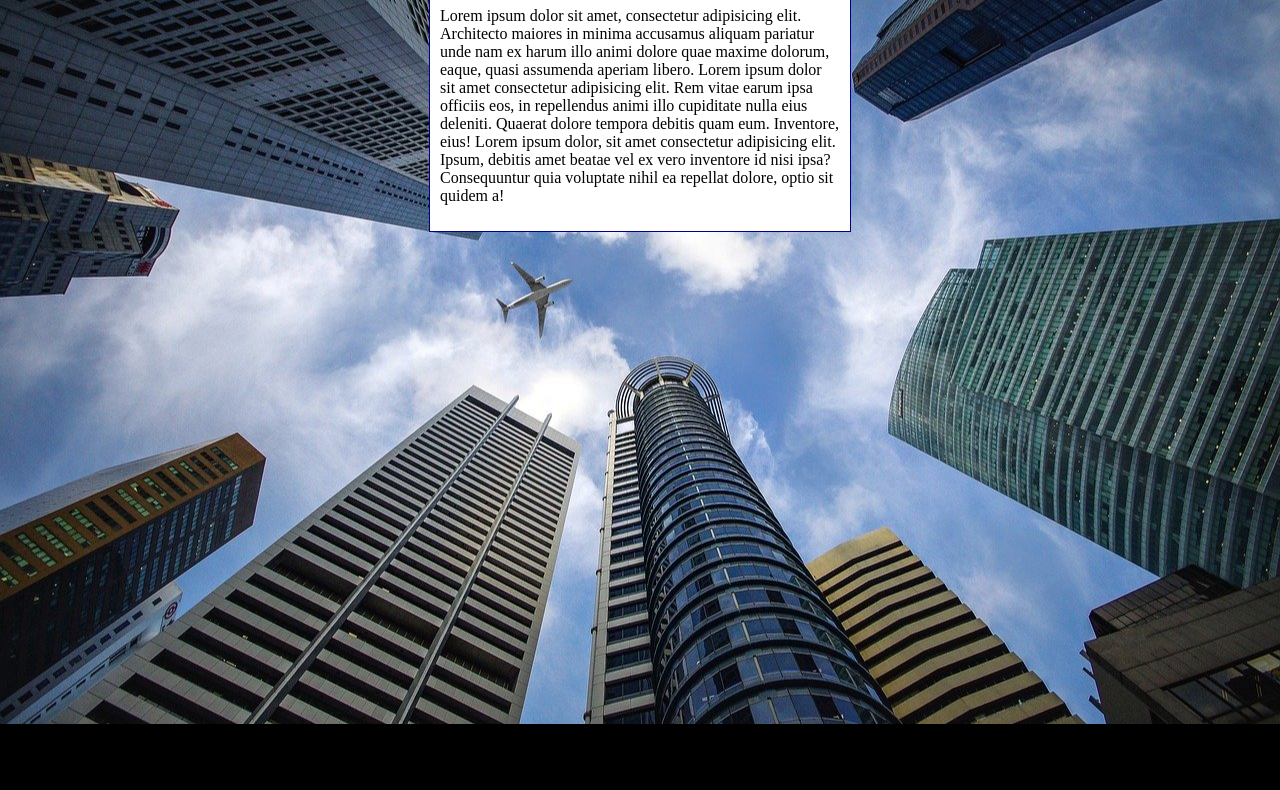
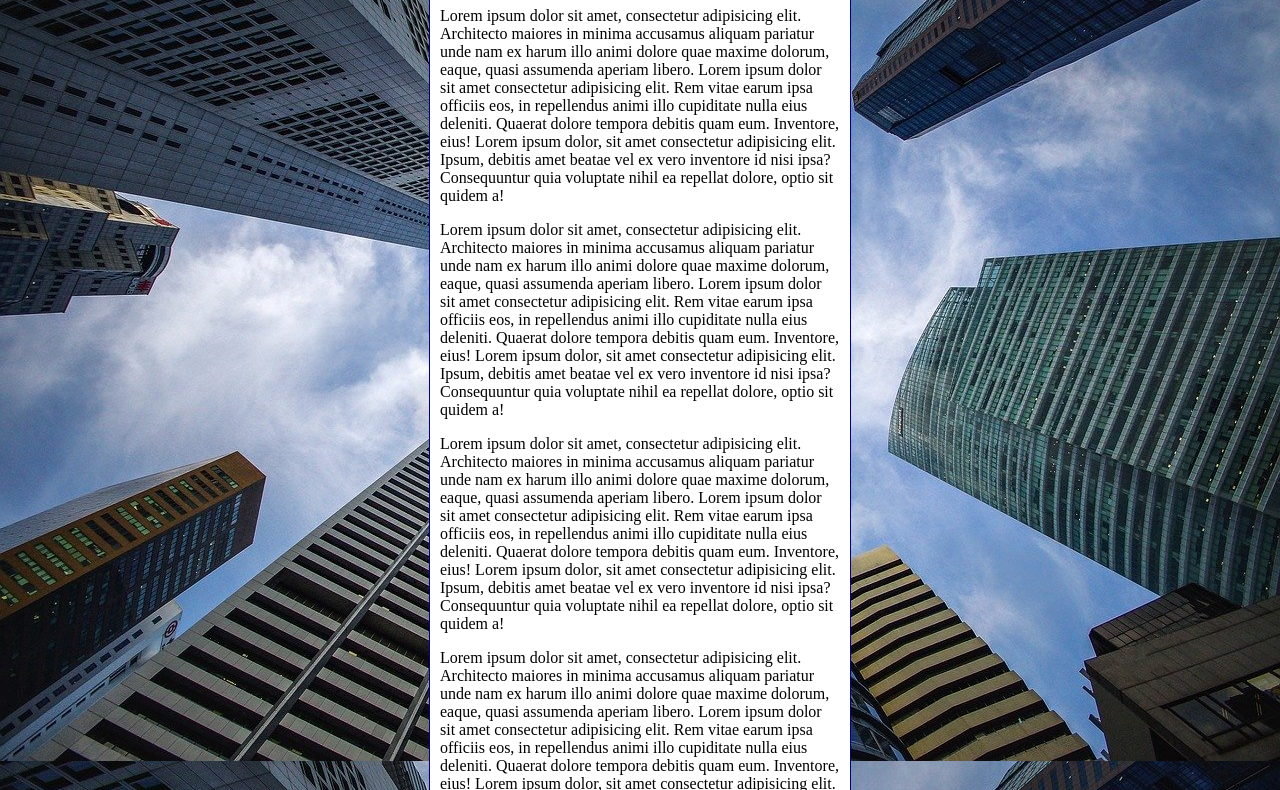
Before and after one commit to limareistiago/html-css, a plain HTML site: page exercicios/ex022/fundo006.html in a window 1280 px wide. Shown: the part 92-882 px from the top of the page. Before the commit the page ends 816 px from the top, so only its background shows below. Drawn offline with Linux system fonts and the light colour scheme.

Commit message:
Update fundo006.html

```diff
--- a/exercicios/ex022/fundo006.html
+++ b/exercicios/ex022/fundo006.html
@@ -4,20 +4,22 @@
     <meta charset="UTF-8">
     <meta http-equiv="X-UA-Compatible" content="IE=edge">
     <meta name="viewport" content="width=device-width, initial-scale=1.0">
-    <title>Document</title>
+    <title>Fundo fixo de tela</title>
     <style>
         body {
             height: 100vh;
-            background-color: black;
-            background-image: url('imagens/wallpaper002.jpg');
-            background-position: center center;
-            background-repeat: no-repeat;
+            /*Shorthand - background
+              color > image > position > repeat > [size]
+              > attachment
+            */
+
+            background: black url('imagens/wallpaper002.jpg') center center no-repeat fixed;
             background-size: cover;
         }
 
         main {
             background-color: white;
-            width: 400px;
+            max-width: 400px;
             padding: 10px;
             margin: auto;
             border: 1px solid darkblue;
@@ -28,6 +30,10 @@
     <main>
         <h1>Teste de Imagem de Fundo</h1>
         <p>Lorem ipsum dolor sit amet, consectetur adipisicing elit. Architecto maiores in minima accusamus aliquam pariatur unde nam ex harum illo animi dolore quae maxime dolorum, eaque, quasi assumenda aperiam libero. Lorem ipsum dolor sit amet consectetur adipisicing elit. Rem vitae earum ipsa officiis eos, in repellendus animi illo cupiditate nulla eius deleniti. Quaerat dolore tempora debitis quam eum. Inventore, eius! Lorem ipsum dolor, sit amet consectetur adipisicing elit. Ipsum, debitis amet beatae vel ex vero inventore id nisi ipsa? Consequuntur quia voluptate nihil ea repellat dolore, optio sit quidem a!</p>
+        <p>Lorem ipsum dolor sit amet, consectetur adipisicing elit. Architecto maiores in minima accusamus aliquam pariatur unde nam ex harum illo animi dolore quae maxime dolorum, eaque, quasi assumenda aperiam libero. Lorem ipsum dolor sit amet consectetur adipisicing elit. Rem vitae earum ipsa officiis eos, in repellendus animi illo cupiditate nulla eius deleniti. Quaerat dolore tempora debitis quam eum. Inventore, eius! Lorem ipsum dolor, sit amet consectetur adipisicing elit. Ipsum, debitis amet beatae vel ex vero inventore id nisi ipsa? Consequuntur quia voluptate nihil ea repellat dolore, optio sit quidem a!</p>
+        <p>Lorem ipsum dolor sit amet, consectetur adipisicing elit. Architecto maiores in minima accusamus aliquam pariatur unde nam ex harum illo animi dolore quae maxime dolorum, eaque, quasi assumenda aperiam libero. Lorem ipsum dolor sit amet consectetur adipisicing elit. Rem vitae earum ipsa officiis eos, in repellendus animi illo cupiditate nulla eius deleniti. Quaerat dolore tempora debitis quam eum. Inventore, eius! Lorem ipsum dolor, sit amet consectetur adipisicing elit. Ipsum, debitis amet beatae vel ex vero inventore id nisi ipsa? Consequuntur quia voluptate nihil ea repellat dolore, optio sit quidem a!</p>
+        <p>Lorem ipsum dolor sit amet, consectetur adipisicing elit. Architecto maiores in minima accusamus aliquam pariatur unde nam ex harum illo animi dolore quae maxime dolorum, eaque, quasi assumenda aperiam libero. Lorem ipsum dolor sit amet consectetur adipisicing elit. Rem vitae earum ipsa officiis eos, in repellendus animi illo cupiditate nulla eius deleniti. Quaerat dolore tempora debitis quam eum. Inventore, eius! Lorem ipsum dolor, sit amet consectetur adipisicing elit. Ipsum, debitis amet beatae vel ex vero inventore id nisi ipsa? Consequuntur quia voluptate nihil ea repellat dolore, optio sit quidem a!</p>
+
     </main>
 </body>
 </html>
```
